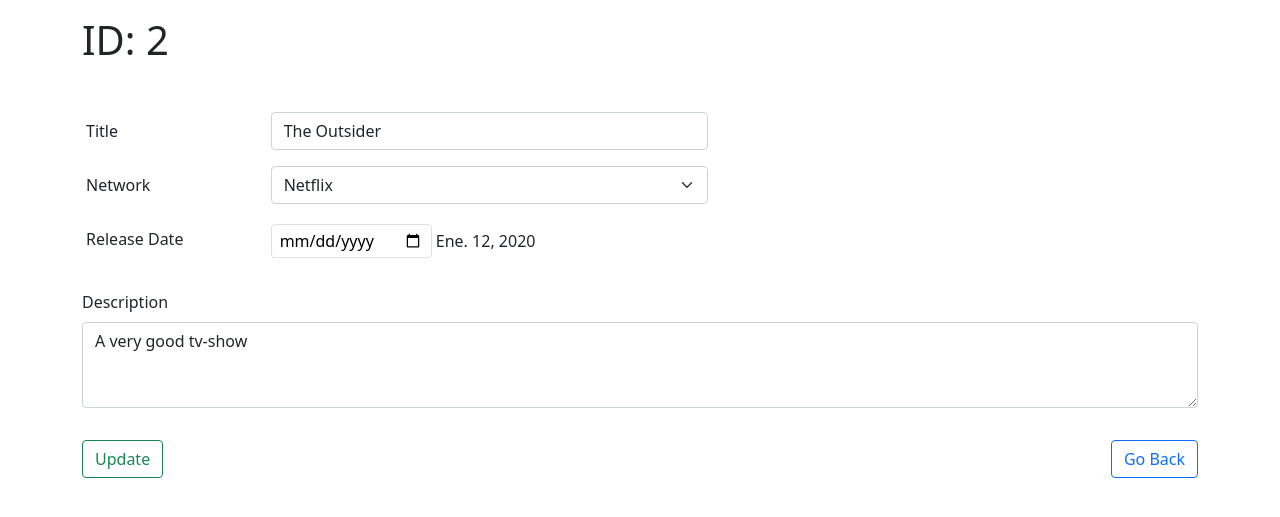
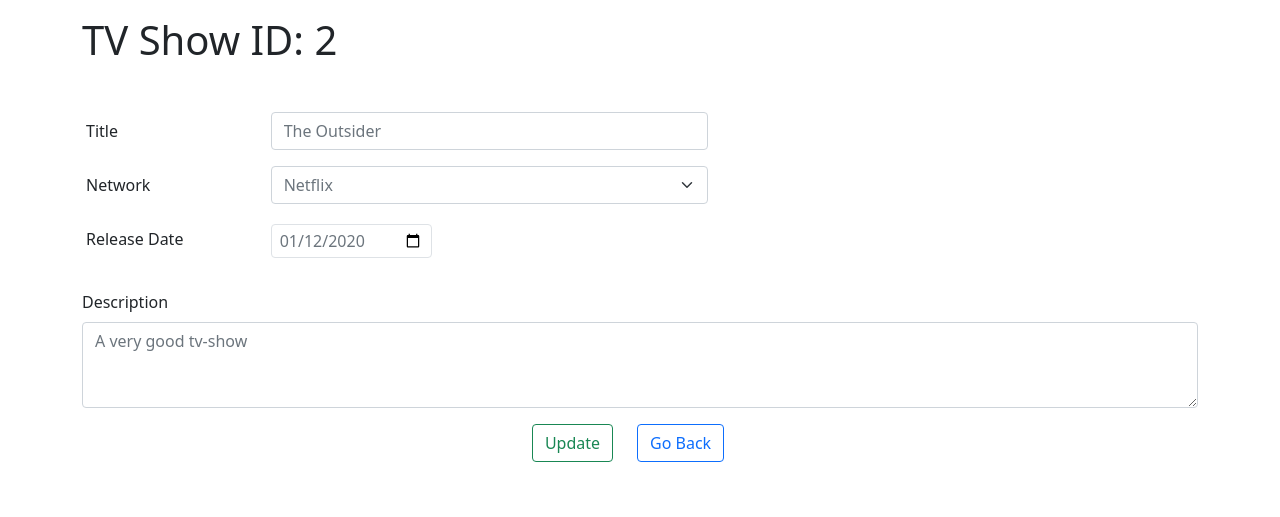
Before and after one commit to Racbastias/tv_shows, a Django app: page /shows/2/edit in a window 1280 px wide. Shown: the top 517 px of the page. Run offline with Django 3.2, Linux system fonts and the light colour scheme; data comes from the database, SQL or seed files in the repository; both versions use the stored data as it was after the commit; some libraries are stand-ins or nearby versions.

Commit message:
second commit

```diff
--- a/shows/templates/base.html
+++ b/shows/templates/base.html
@@ -24,11 +24,11 @@
                         <button type="button" class="btn-close" data-bs-dismiss="modal" aria-label="Close"></button>
                         </div>
                         <div class="modal-body">
-                        Esta seguro que desea eliminar este registro?
+                            <p> Are you sure you want to delete this show </p>
                         </div>
                         <div class="modal-footer">
-                        <button type="button" class="btn btn-secondary" data-bs-dismiss="modal">Cerrar</button>
-                        <a class="btn btn-danger btn-ok">Eliminar</a>
+                        <button type="button" class="btn btn-outline-secondary" data-bs-dismiss="modal">Close</button>
+                        <a class="btn btn-outline-danger btn-ok">Destroy it!</a>
                     </div>
                 </div>
             </div>
--- a/shows/templates/edit.html
+++ b/shows/templates/edit.html
@@ -2,21 +2,21 @@
 
 {% block content %}
             <div class='row align-items-center'>
-                <h1 class='fs-1 my-3'>ID: {{selectedshow.id}}</h1>
+                <h1 class='fs-1 my-3'>TV Show ID: {{selectedshow.id}}</h1>
                 <div class='col-12 my-5'>
                     <form method="POST" action="/shows/{{selectedshow.id}}/update" class="row g-3">
                     {% csrf_token %}
                         <div class="row mb-3">
                             <label for="title" class="col-sm-2 col-form-label">Title</label>
                             <div class="col-sm-5">
-                                <input type="text" class="form-control" name="title" value="{{selectedshow.title}}" required>
+                                <input type="text" class="form-control text-secondary" name="title" value="{{selectedshow.title}}" required>
                             </div>
                         </div>
 
                         <div class="row mb-3">
                             <label for="title" class="col-sm-2 col-form-label">Network</label>
                             <div class="col-sm-5">
-                                <select class="form-select" aria-label="Default select example" name="network" required>
+                                <select class="form-select text-secondary" aria-label="Default select example" name="network" required>
                                 <option selected value="{{selectedshow.network.id}}">{{selectedshow.network.name}}</option>
                                     {% for channel in channel %}
                                         {% if channel.id != selectedshow.network.id %}
@@ -32,18 +32,18 @@
                         <div class="row mb-3">
                             <label class="col-form-label col-sm-2">Release Date</label>
                             <div class="col-sm-5">
-                                <input type="date" id="showdate" name="date" value="{{selectedshow.release_date}}" class="mt-1 py-1 px-2 border border-1 rounded" required> {{selectedshow.release_date}}</input>
+                                <input type="date" id="showdate" name="date" value="{{edit_date}}" class="mt-1 py-1 px-2 border border-1 rounded text-secondary" required></input>
                             </div>
                         </div>
 
                         <div class="mb-3">
                             <label for="textarea" class="form-label">Description</label>
-                            <textarea class="form-control" id="textarea" name="desc" value="" rows="3" required>{{selectedshow.desc}}</textarea>
+                            <textarea class="form-control text-secondary" id="textarea" name="desc" value="" rows="3" required>{{selectedshow.desc}}</textarea>
                         </div>
 
-                        <div class="col-12">
-                            <button type="submit" class="btn btn-outline-success">Update</button>
-                            <h5 class="text-end float-end"><a href="/shows" class="btn btn-outline-primary"> Go Back </a></h5>
+                        <div class="row justify-content-center">
+                            <div class="col-auto"><button type="submit" class="btn btn-outline-success">Update</button></div>
+                            <div class="col-auto"><h5 class="text-end float-end"><a href="/shows" class="btn btn-outline-primary"> Go Back </a></h5></div>
                         </div>
                     </form>
                 </div>
--- a/shows/templates/shows.html
+++ b/shows/templates/shows.html
@@ -24,7 +24,7 @@
                             <td class="d-flex justify-content-center">
                                 <div class="d-inline m-0 p-0"><a href="/shows/{{show.id}}" class="btn btn-outline-primary" title="Watch"><i class="fas fa-eye"></i></a></div>
                                 <div class="d-inline m-0 p-0"><a href="/shows/{{show.id}}/edit" class="btn btn-outline-success" title="Edit"><i class="fas fa-edit"></i></a></div>
-                                <div class="d-inline m-0 p-0"><a href="#" data-href="/shows/{{show.id}}/destroy" class="lnk-del btn btn-outline-danger" data-title="delete" data-bs-toggle="modal" data-bs-target="#confirm-delete"><i class="fas fa-backspace"></i></a>
+                                <div class="d-inline m-0 p-0"><a href="#" data-href="/shows/{{show.id}}/destroy" title="Destroy" class="lnk-del btn btn-outline-danger" data-title="delete" data-bs-toggle="modal" data-bs-target="#confirm-delete"><i class="fas fa-backspace"></i></a>
                             </td>
                             </tr>
                             {% endfor %}
--- a/shows/templates/tv_show.html
+++ b/shows/templates/tv_show.html
@@ -3,7 +3,7 @@
 {% block content %}
             <div class='row align-items-center'>
                 <div class='col-12'>
-                    <h1 class='fs-1 my-3'>TV Show {{selectedshow.id}}</h1>
+                    <h1 class='fs-1 my-3'>TV Show ID: {{selectedshow.id}}</h1>
                     <div class='col-12 my-5'>
                         <div class="row mb-3">
                             <h5 class="col-sm-2 fw-bold">Title</h5>
--- a/shows/views.py
+++ b/shows/views.py
@@ -67,9 +67,11 @@ def id(request, id):
 def edit(request, id):
     selectedshow = Shows.objects.get(id=id)
     channel = Tv.objects.all()
+    edit_date = selectedshow.release_date.strftime('%Y-%m-%d')
     context = {
         "selectedshow": selectedshow,
-        "channel": channel
+        "channel": channel,
+        "edit_date": edit_date
     }
     return render(request, 'edit.html', context)
 
@@ -88,7 +90,7 @@ def update(request, id):
     selectedshow.save()
 
     messages.warning(request, f'Your show {showtitle} has been updated')
-    return redirect("/shows")
+    return redirect(f'../{selectedshow.id}')
 
 def destroy(request, id):
     selectedshow = Shows.objects.get(id=id)
```
Also changed, not shown: db.sqlite3.
